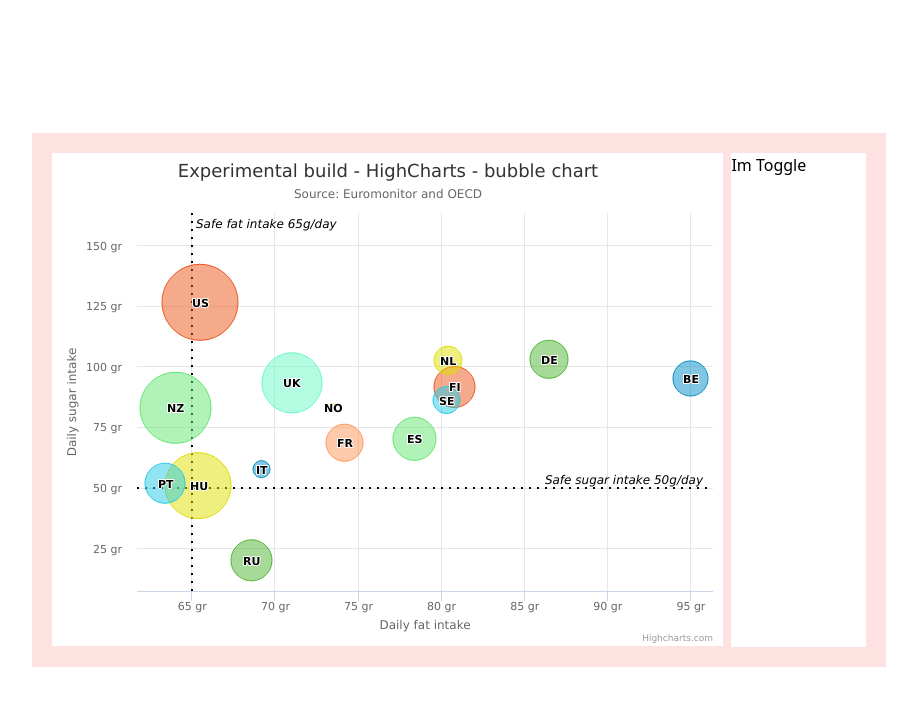
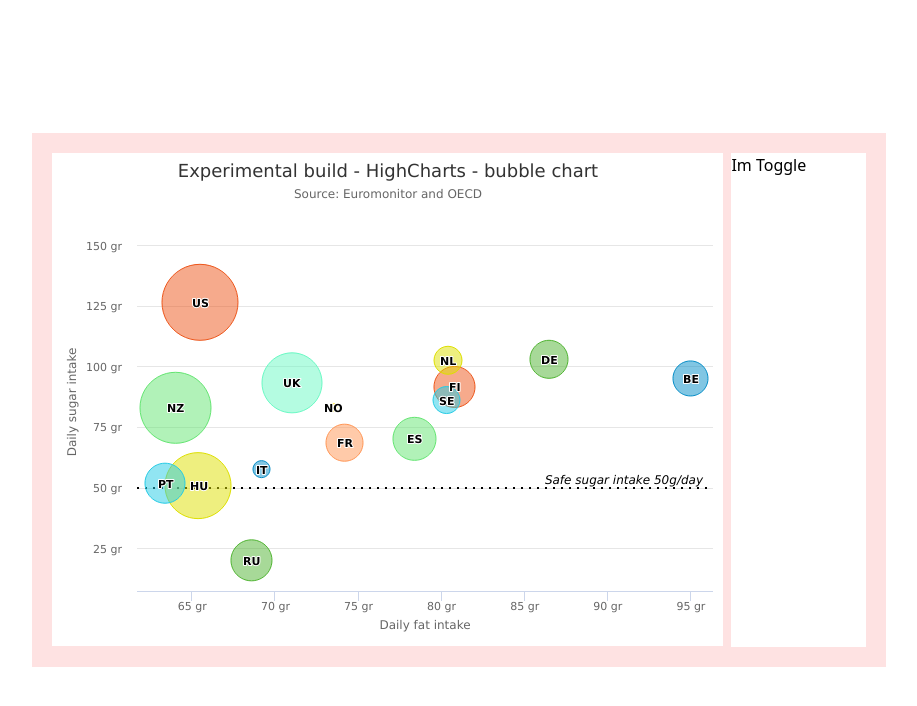
Before and after one commit to RobJJ/charting-playground, a React (Create React App) app: page / in a window 1280 px wide. Shown: the top 706 px of the page, without its empty margins (181-1098 px from the left). Built offline with nearby package versions, Linux system fonts and the light colour scheme.

Commit message:
building in more features and settings

```diff
--- a/src/charts/highcharts/scatter-bubble-chart.js
+++ b/src/charts/highcharts/scatter-bubble-chart.js
@@ -61,30 +61,31 @@ const BubbleChart = () => {
       },
     },
     xAxis: {
-      gridLineWidth: 1,
+      // gridLineWidth: 1,
       title: {
         text: "Daily fat intake",
       },
       labels: {
         format: "{value} gr",
       },
-      plotLines: [
-        {
-          color: "black",
-          dashStyle: "dot",
-          width: 2,
-          value: 65,
-          label: {
-            rotation: 0,
-            y: 15,
-            style: {
-              fontStyle: "italic",
-            },
-            text: "Safe fat intake 65g/day",
-          },
-          zIndex: 3,
-        },
-      ],
+      // plotLines: [
+      //   {
+      //     color: "black",
+      //     dashStyle: "dot",
+      //     width: 2,
+      //     value: 65,
+      //     label: {
+      //       rotation: 0,
+      //       y: 15,
+      //       style: {
+      //         fontStyle: "italic",
+      //       },
+      //       text: "Safe fat intake 65g/day",
+      //     },
+      //     zIndex: 3,
+      //   },
+      // ],
+      // this setting controls the values on axis
       accessibility: {
         rangeDescription: "Range: 60 to 100 grams.",
       },
@@ -100,15 +101,37 @@ const BubbleChart = () => {
       footerFormat: "</table>",
       followPointer: true,
       animation: true,
-      hideDelay: 100,
+      hideDelay: 0,
+      distance: 30,
+      // custom position setter
+      // positioner: function () {
+      //   return { x: 80, y: 20 };
+      // },
+      // shadow: false,
+      // borderWidth: 0,
+      // backgroundColor: "rgba(255,255,255,0.8)",
     },
+    // can remove the highcharts credit reference
+    credits: {
+      enabled: false,
+    },
+
     // this setting adds data to each bubble.. eg. point.name for data object
     plotOptions: {
       series: {
+        // removes lingering tooltip
+        stickyTracking: false,
         dataLabels: {
           enabled: true,
           format: "{point.name}",
         },
+      },
+      bubble: {
+        cursor: "pointer",
+        dataLabels: {
+          enabled: true,
+        },
+        size: "125%",
       },
     },
     // can specify what colors to use here
```
